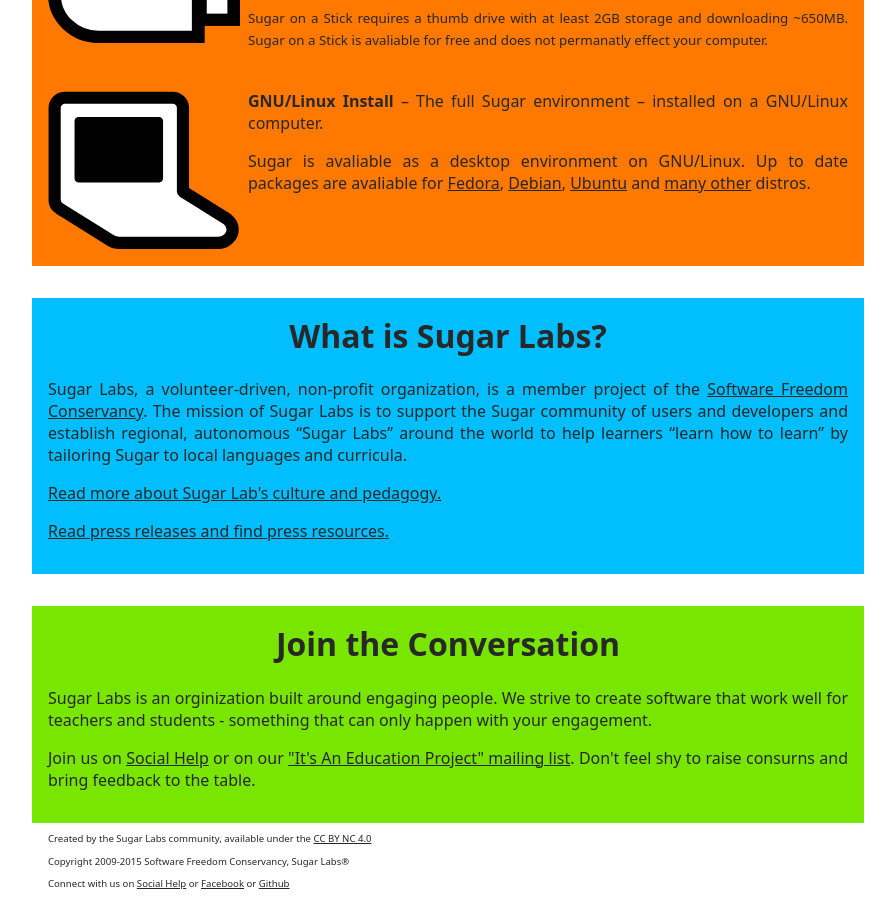
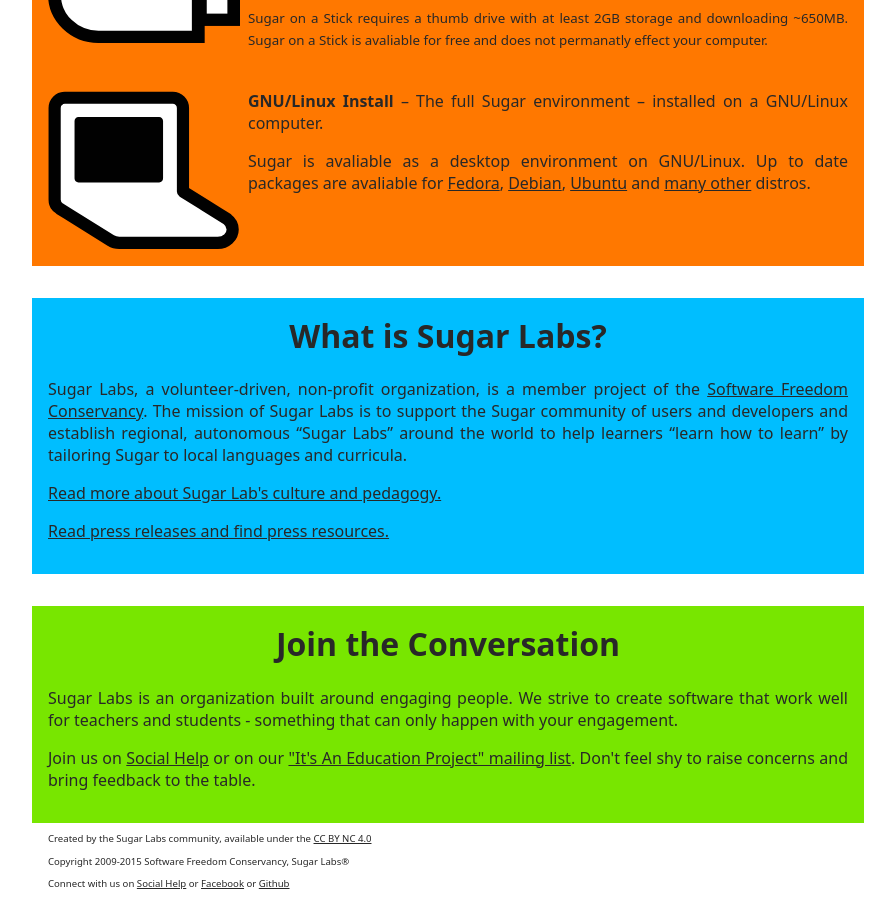
Before and after one commit to sugarlabs/www, a Jekyll site: the page built from index.html, in a window 1280 px wide and 900 px high, scrolled down 3348 px. Shown: the whole window, without its empty margins (192-1087 px from the left). Built offline with Jekyll 4.4.1, drawn with Linux system fonts in a browser that asks for light colours.

Commit message:
Fix typos

```diff
--- a/index.html
+++ b/index.html
@@ -141,13 +141,13 @@
 <div class="standardbox" id="contact">
   <h1>Join the Conversation</h1>
 
-  <p>Sugar Labs is an orginization built around engaging people.  We strive
+  <p>Sugar Labs is an organization built around engaging people.  We strive
   to create software that work well for teachers and students - something that
   can only happen with your engagement.</p>
 
   <p>Join us on <a href="https://socialhelp.sugarlabs.org/">Social Help</a> or
   on our <a href="http://lists.sugarlabs.org/listinfo/iaep">"It's An Education
-  Project" mailing list</a>. Don't feel shy to raise consurns and bring
+  Project" mailing list</a>. Don't feel shy to raise concerns and bring
   feedback to the table.</p>
 </div>
 
```
